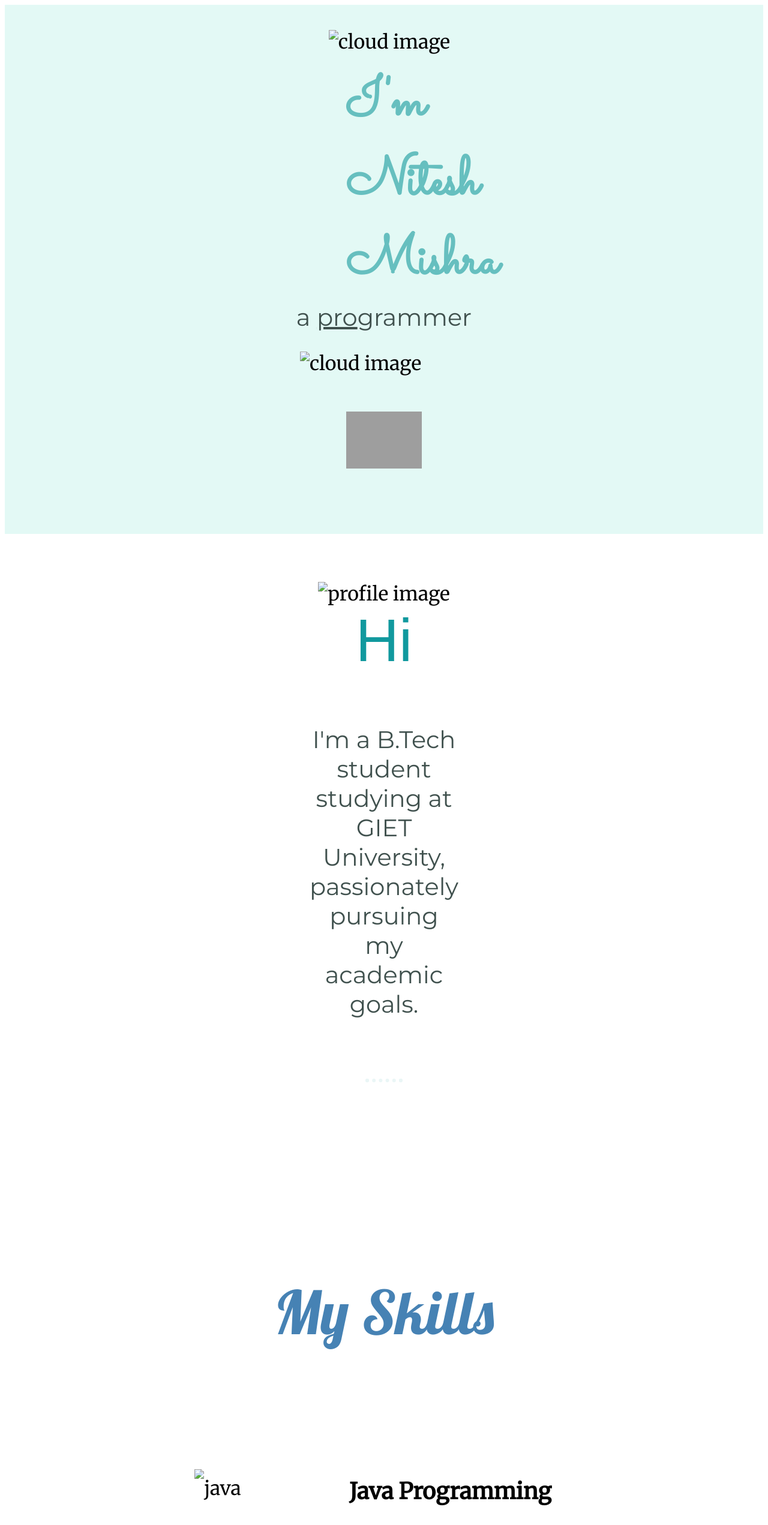
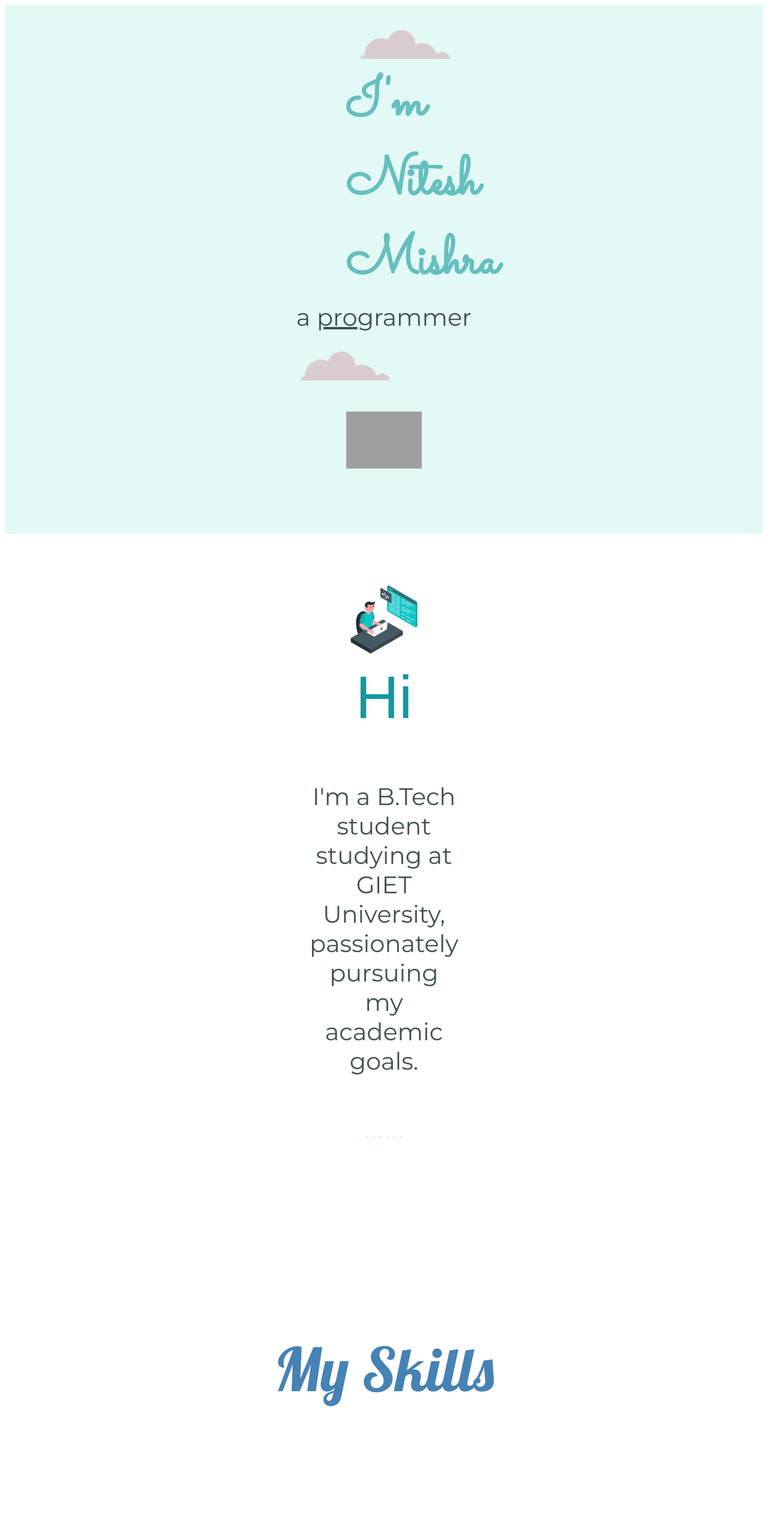
Before and after one commit to Nitesh-Mishraa/CV, a plain HTML site: page index.html in a window 1280 px wide. Shown: the top 2542 px of the page at 60% size. Drawn offline with Linux system fonts and the light colour scheme; the site is published under a folder, as on GitHub Pages, so addresses that start at the root find nothing; grey boxes are pictures that could not be loaded; a web font is replaced by a local one.

Commit message:
Update index.html

```diff
--- a/index.html
+++ b/index.html
@@ -17,10 +17,10 @@
     </head>
     <body>
         <div class="top-container">
-            <img class="cloud1" src="/Images/cloud.png" alt="cloud image">
+            <img class="cloud1" src="Images/cloud.png" alt="cloud image">
             <h1>I'm Nitesh Mishra</h1>
             <h2>a <span class="ai">pro</span>grammer</h2>
-            <img class="cloud2" src="/Images/cloud.png" alt="cloud image">
+            <img class="cloud2" src="Images/cloud.png" alt="cloud image">
             <img class="mountain" src="https://cdn-media-1.freecodecamp.org/images/1*2TWW_kmC28W_rfXJqT6oPg.jpeg" alt="mountain image">
         </div>
         <br>
@@ -28,7 +28,7 @@
 
         <div class="middle-container">
             <div class="profile">
-              <img class="omg3" src="/Images/giphy.gif" alt="profile image">
+              <img class="omg3" src="Images/giphy.gif" alt="profile image">
               <h2 id="nkm">Hi</h2>
               <h2 id= "Profile">I'm a B.Tech student studying at GIET University, passionately pursuing my academic goals.</h2>
             </div>
@@ -40,7 +40,7 @@
             <div class="skills">
               <h2 id="fontBada">My Skills</h2>
               <div class="skill-row">
-                <img class ="omg"src="/Images/919854.png" alt="java">
+                <img class ="omg"src="Images/919854.png" alt="java">
                 <h3>Java Programming Language</h3>
                 <h2 id="toClear">Java stands as my core programming language in which I hold a proficient command</h2>
               </div>
@@ -53,7 +53,7 @@
               <br>
 
               <div class="skill-row">
-                <img class="omg4" src="/Images/c.png" alt="C">
+                <img class="omg4" src="Images/c.png" alt="C">
                 <h3>C Programming Language</h3>
                 <h2 id="toClear1">I initiated my learning journey with the foundational C programming language, successfully solved various basic programming questions</h2>
               </div>
@@ -61,7 +61,7 @@
               <br>
 
               <div class="skill-row">
-                <img class="omg2" src="/Images/HTML CSS Javascript.jpg" alt="HTML CSS JAVASCRIPT">
+                <img class="omg2" src="Images/HTML CSS Javascript.jpg" alt="HTML CSS JAVASCRIPT">
                 <h3>HTML CSS JAVASCRIPT</h3>
                 <h2 id="toClear2">I have gained frontend experience, employed in various projects.</h2>
               </div>
```
